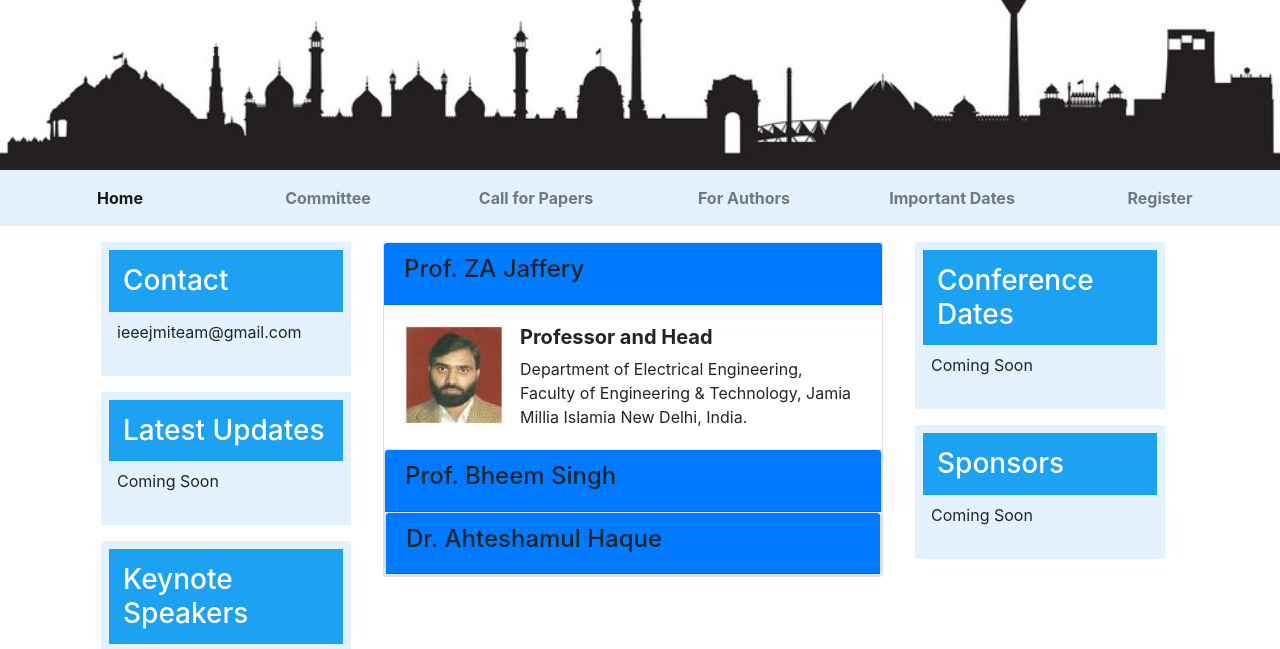
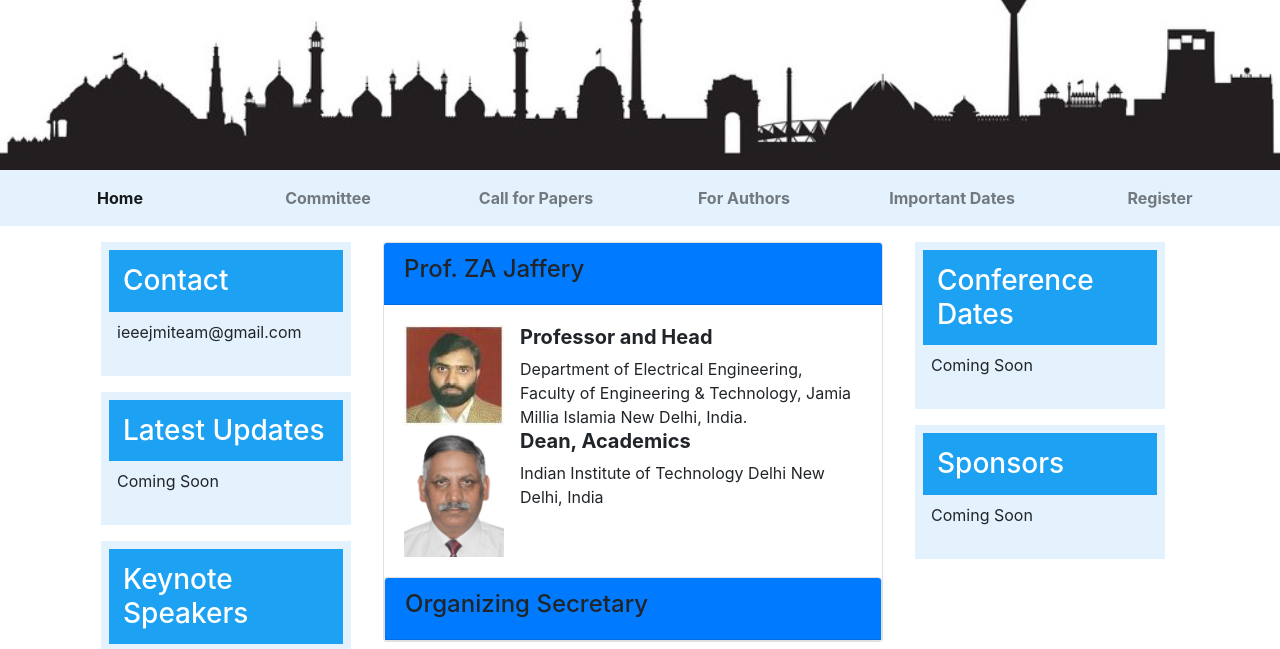
Before and after one commit to ieeejmi/icpeca, a plain HTML site: page committee.html in a window 1280 px wide. Shown: the part 146-795 px from the top of the page. Drawn offline with nearby package versions, Linux system fonts and the light colour scheme.

Commit message:
Update committee.html

```diff
--- a/committee.html
+++ b/committee.html
@@ -96,32 +96,24 @@
                       New Delhi, India.
                     </div>
                   </div>
-              </div>
-              </div>
-              <div class="card">
-              <div class="card-header bg-primary "><h4><a class="collapsed" data-toggle="collapse" data-target="#b2">Prof. Bheem Singh</a></h4></div>
-              <div  class="collapse" id="b2" data-parent="#accordian1">
-              <div class="card-body">
                   <div class="media">
                     <img src="static/img/bsingh.jpg" class="mr-3 img-fluid" width="100px" alt="...">
                     <div class="media-body">
-                      <h5 class="mt-0"><strong>Professor and Head</strong></h5>
-                      Department of Electrical Engineering,
-                      Faculty of Engineering & Technology,
-                      Jamia Millia Islamia
-                      New Delhi, India.
+                      <h5 class="mt-0"><strong>Dean, Academics</strong></h5>
+                      Indian Institute of Technology Delhi
+                      New Delhi, India
                     </div>
                   </div>
               </div>
               </div>
               <div class="card">
-              <div class="card-header bg-primary "><h4><a class="collapsed" data-toggle="collapse" data-target="#b3">Dr. Ahteshamul Haque</a></h4></div>
+              <div class="card-header bg-primary "><h4><a class="collapsed" data-toggle="collapse" data-target="#b3">Organizing Secretary</a></h4></div>
               <div class="collapse" id="b3" data-parent="#accordian1">
               <div class="card-body">
                   <div class="media">
                     <img src="static/img/ahaque.jpg" class="mr-3 img-fluid" width="100px" alt="...">
                     <div class="media-body">
-                      <h5 class="mt-0"><strong>Professor and Head</strong></h5>
+                      <h5 class="mt-0"><strong>Dr. Ahteshamul Haque</strong></h5>
                       Department of Electrical Engineering,
                       Faculty of Engineering & Technology,
                       Jamia Millia Islamia
```
